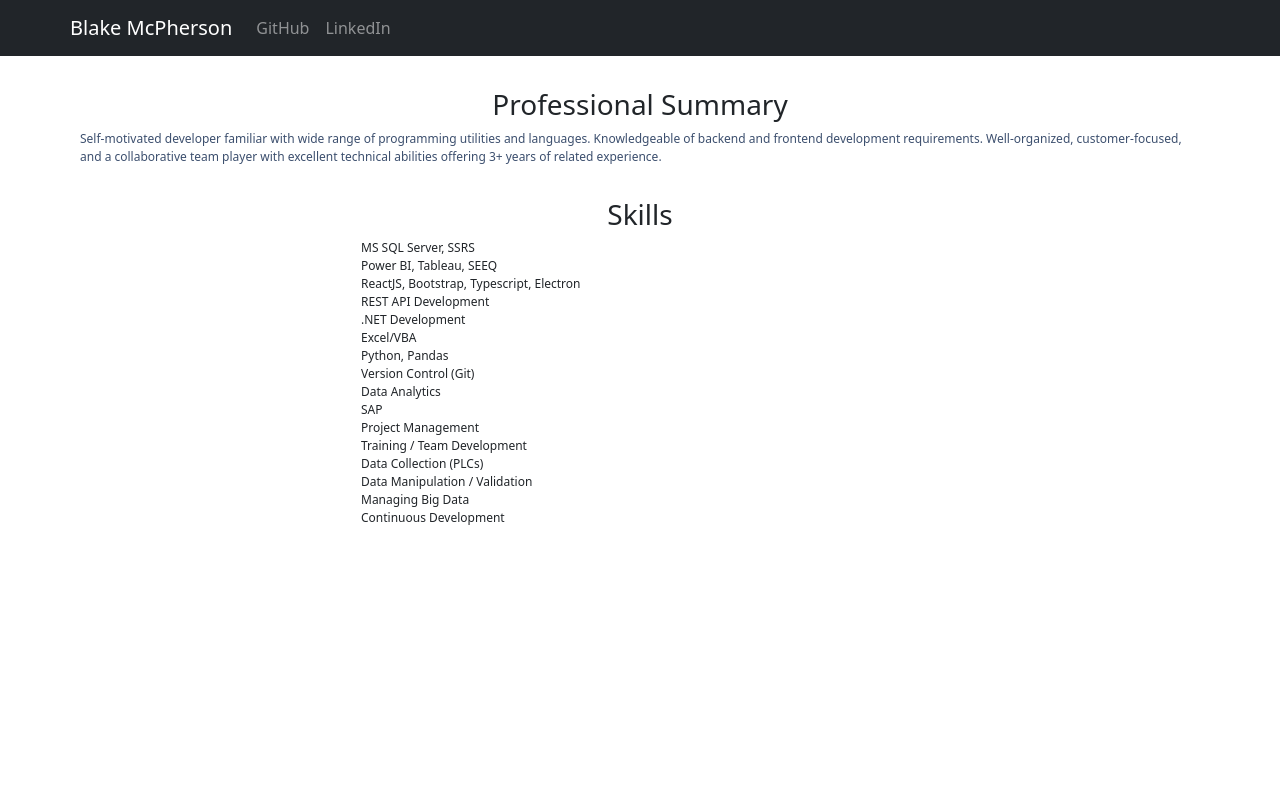
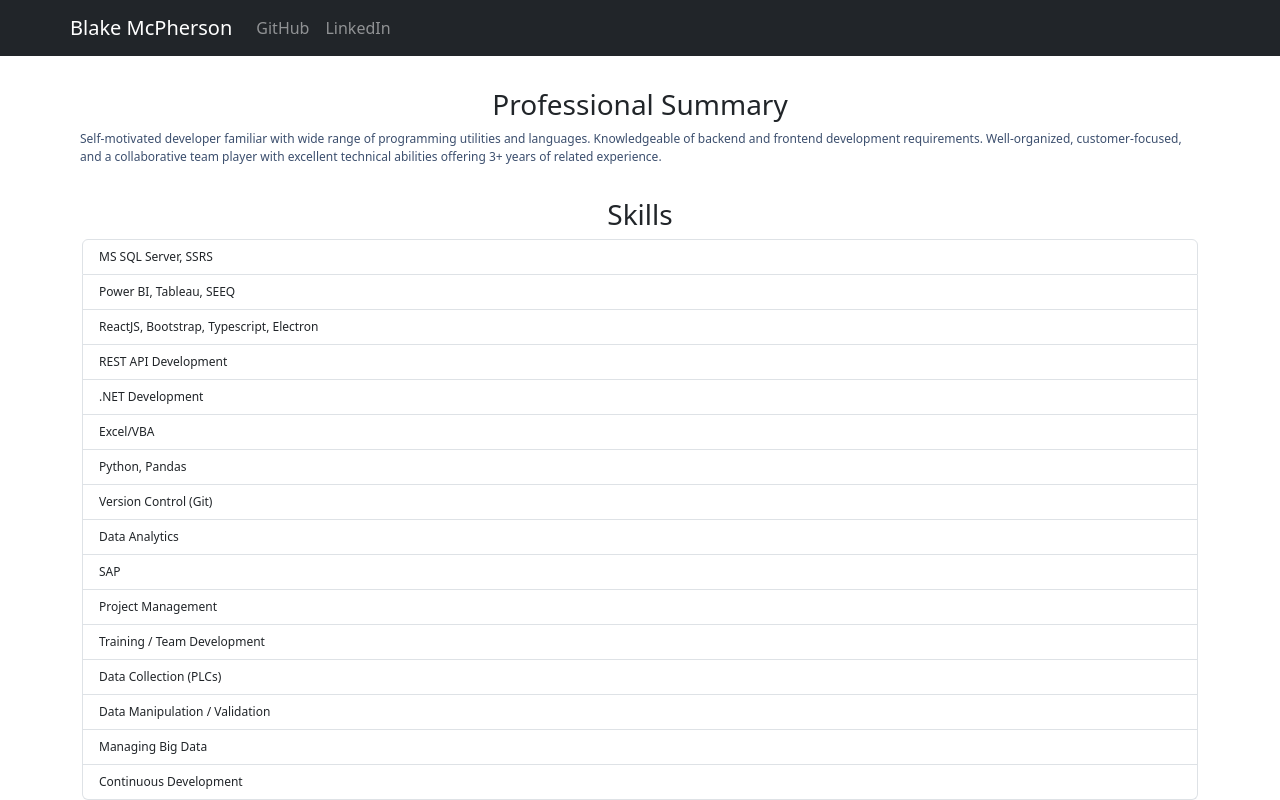
Before and after one commit to Blake14/Resume, a React (Create React App) app in the folder resume-app/: page / in a window 1280 px wide. Built offline with nearby package versions, Linux system fonts and the light colour scheme.

Commit message:
skill design

```diff
--- a/resume-app/src/components/Skills.js
+++ b/resume-app/src/components/Skills.js
@@ -7,7 +7,7 @@ import 'bootstrap/dist/css/bootstrap.css';
 function Skill(props){
 
     return (
-        <ListGroup>{props.desc}</ListGroup>
+        <ListGroup.Item>{props.desc}</ListGroup.Item>
     )
  }
 
@@ -37,9 +37,9 @@ function Skill(props){
    return (
        <Container className="skills">
                 <h3 className="titles">Skills</h3>
-                <Col className="skillSet">
+                <ListGroup className="skillSet">
                     {skills.map((skill)=><Skill desc={skill.desc} />)}
-                </Col>
+                </ListGroup>
         </Container>
    )
  }
```
